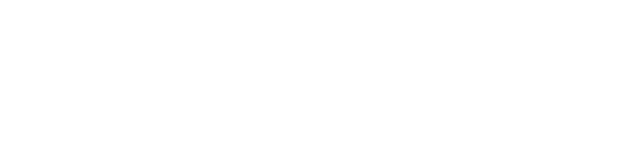
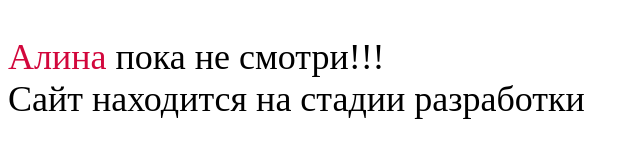
Before and after one commit to Shamsudinov/onlycars, a plain HTML site: page index.html in a window 1280 px wide. Shown: the whole page, without its empty margins (0-640 px from the left). Drawn offline with Linux system fonts and the light colour scheme.

Commit message:
первый коммит
добавил заглушку

```diff
--- /dev/null
+++ b/css/style.css
@@ -0,0 +1,6 @@
+.alina{
+    font-size: 36px;
+}
+.alina span{
+    color: #d2073c;
+}
--- a/index.html
+++ b/index.html
@@ -4,8 +4,9 @@
     <meta charset="UTF-8">
     <meta name="viewport" content="width=device-width, initial-scale=1.0">
     <title>OnlyCars</title>
+    <link rel="stylesheet" href="css/style.css">
 </head>
 <body>
-
+    <p class="alina"><span>Алина</span> пока не смотри!!!<br> Сайт находится на стадии разработки</p>
 </body>
 </html>
```
